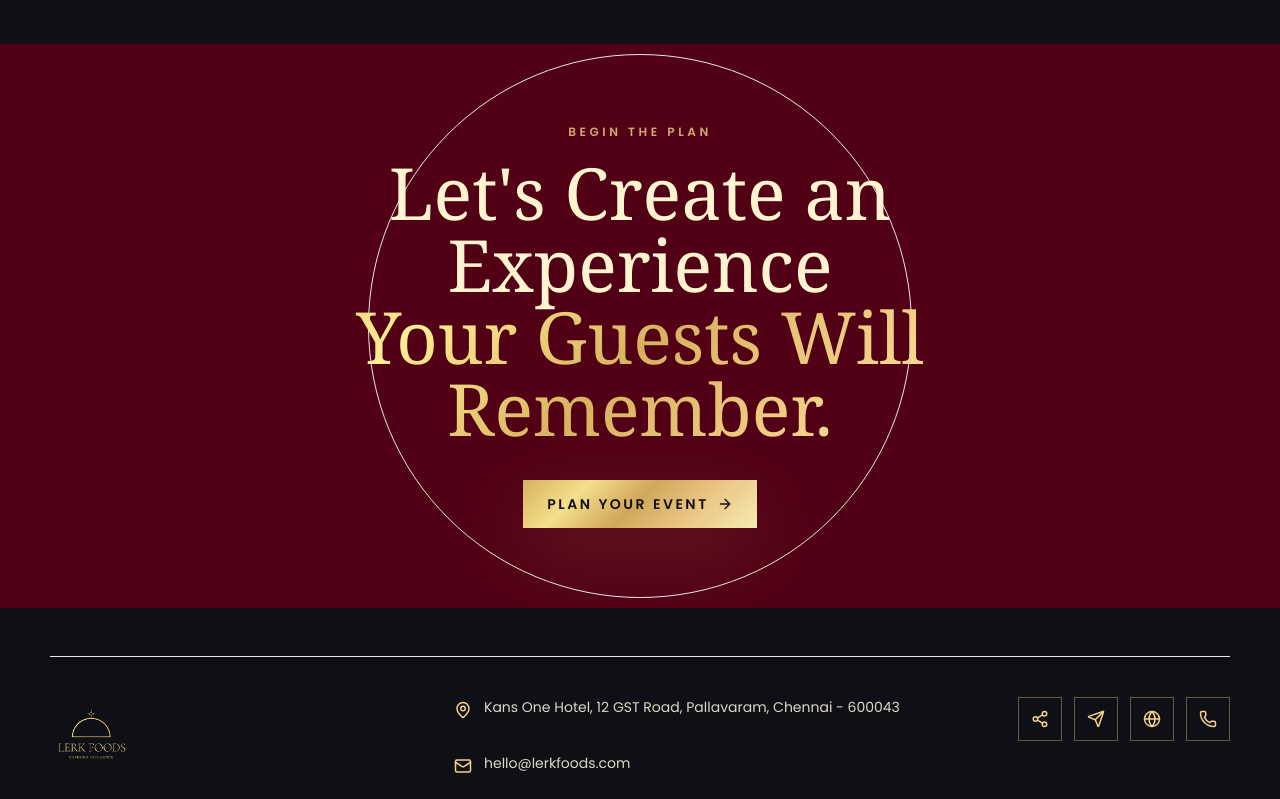
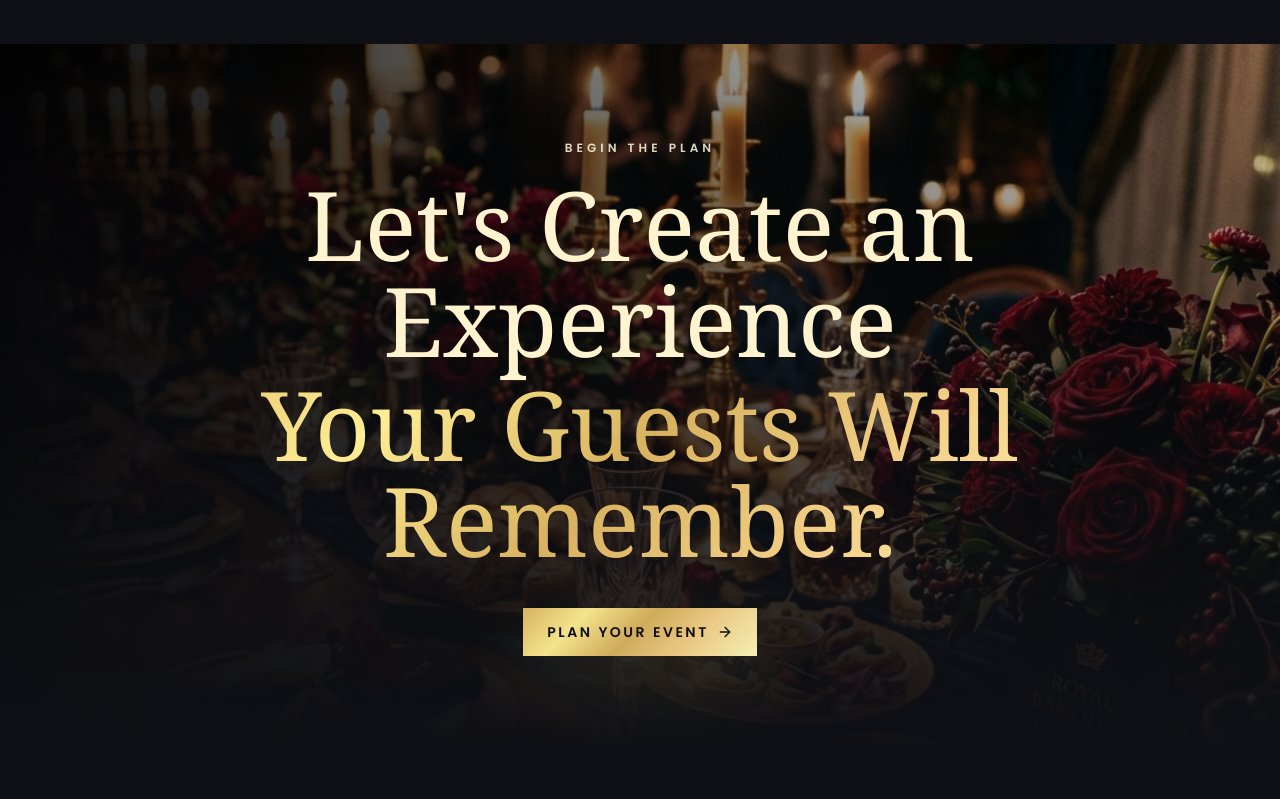
Before and after one commit to 22f3001334-droid/Lekir_Foods, a Next.js app: page / in a window 1280 px wide. Shown: the part 9040-9839 px from the top of the page. Built offline with nearby package versions, Linux system fonts and the light colour scheme.

Commit message:
style: make footer CTA full banner

```diff
--- a/components/HomePage.tsx
+++ b/components/HomePage.tsx
@@ -723,28 +723,41 @@ function FAQSection() {
 
 function FooterCTA() {
   return (
-    <section className="relative overflow-hidden bg-ruby py-20">
-      <div className="absolute left-1/2 top-1/2 size-[34rem] -translate-x-1/2 -translate-y-1/2 rounded-full border border-champagne/16" />
+    <section className="relative min-h-[38rem] overflow-hidden bg-midnight md:min-h-[70vh]">
+      <Image
+        src={images.hero.src}
+        alt="Luxury catering dining experience by Lerk Foods"
+        fill
+        sizes="100vw"
+        className="object-cover object-center"
+      />
+      <div className="absolute inset-0 bg-gradient-to-r from-[#020203] via-midnight/88 to-midnight/58" />
+      <div className="absolute inset-0 bg-gradient-to-t from-midnight via-midnight/28 to-midnight/76" />
+      <div className="absolute inset-x-0 top-0 h-px bg-gradient-to-r from-transparent via-champagne/38 to-transparent" />
+      <div className="absolute inset-x-0 bottom-0 h-px bg-gradient-to-r from-transparent via-champagne/32 to-transparent" />
+
       <motion.div
         initial={{ opacity: 0, y: 24 }}
         whileInView={{ opacity: 1, y: 0 }}
         viewport={{ once: true }}
-        className="container-shell relative z-10 text-center"
+        className="container-shell relative z-10 flex min-h-[38rem] items-center justify-center py-24 text-center md:min-h-[70vh]"
       >
-        <p className="mb-4 text-xs font-semibold uppercase tracking-[0.3em] text-champagne/80">
+        <div className="max-w-5xl">
+          <p className="mb-5 text-xs font-semibold uppercase tracking-[0.34em] text-champagne/82">
             Begin the Plan
           </p>
-        <h2 className="luxury-heading mx-auto max-w-4xl text-5xl text-[#fff4cf] md:text-7xl">
+          <h2 className="luxury-heading mx-auto text-5xl text-[#fff4cf] md:text-7xl lg:text-8xl">
             Let&apos;s Create an Experience
-          <span className="gold-gradient-text block">Your Guests Will Remember.</span>
+            <span className="gold-gradient-text mt-2 block">Your Guests Will Remember.</span>
           </h2>
           <motion.div
-          animate={{ opacity: [0.72, 1, 0.72] }}
+            animate={{ opacity: [0.78, 1, 0.78] }}
             transition={{ duration: 3, repeat: Infinity }}
-          className="mt-9 inline-flex"
+            className="mt-10 inline-flex"
           >
             <GoldButton href="mailto:hello@lerkfoods.com">Plan Your Event</GoldButton>
           </motion.div>
+        </div>
       </motion.div>
     </section>
   );
```
Lines whose indentation alone changed are shown as unchanged.
